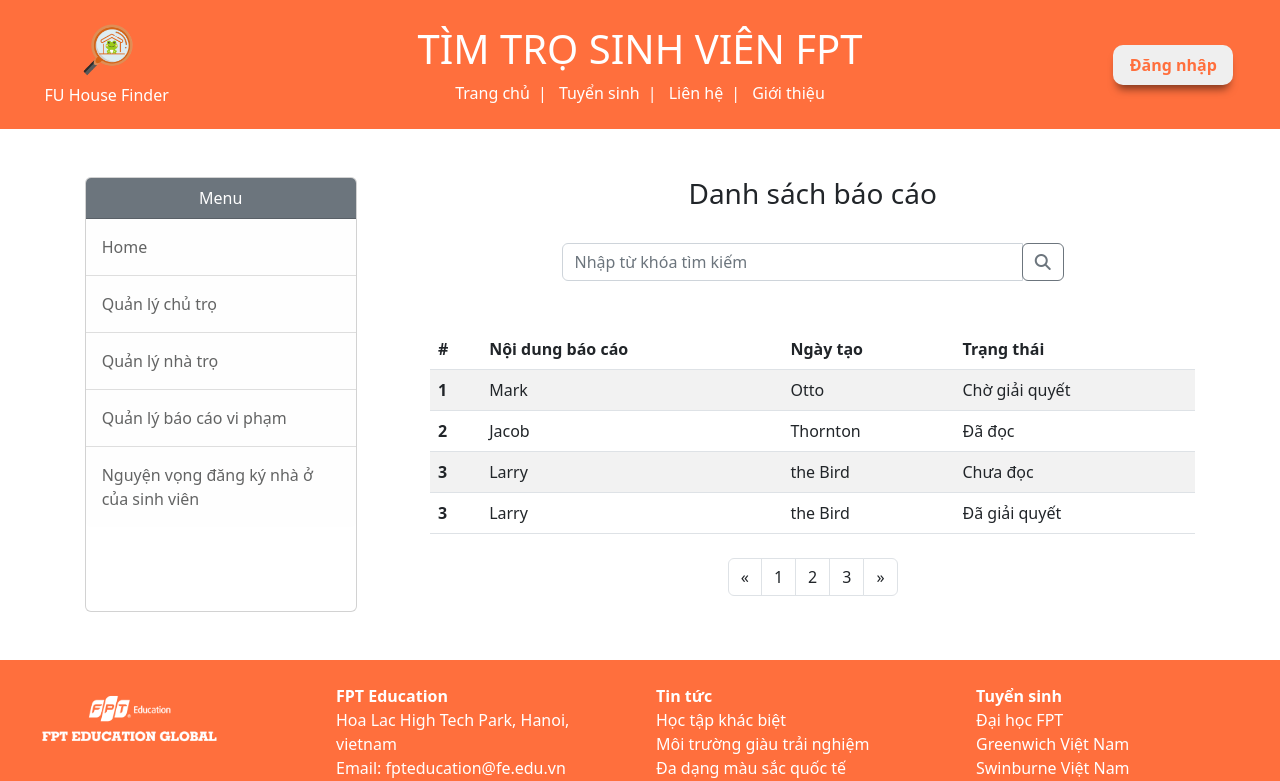
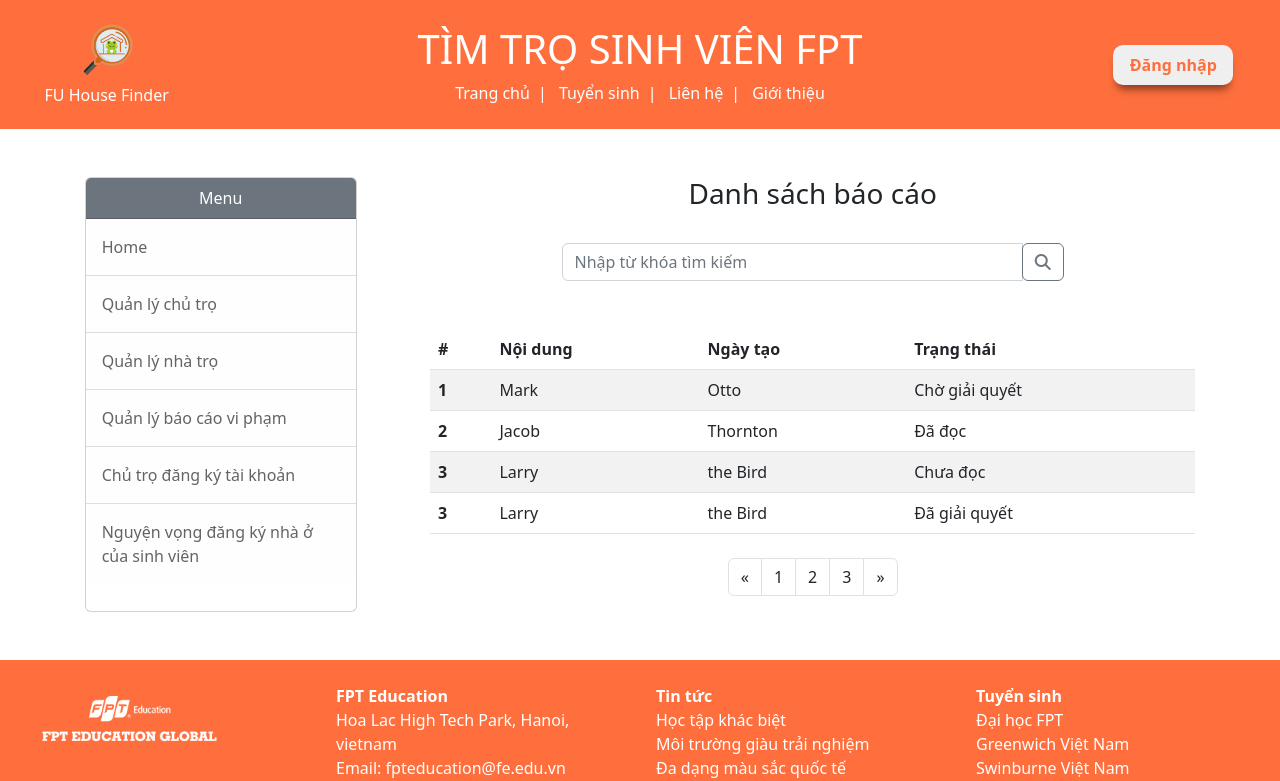
Before and after one commit to nguyenthegiang/fu-house-finder, an Angular app in the folder house-finder-client/: page /Staff/list-report in a window 1280 px wide. Shown: the top 781 px of the page. Built offline with nearby package versions, Linux system fonts and the light colour scheme.

Commit message:
(Staff) Update sidebar

```diff
--- a/house-finder-client/src/app/Staff/dashboard/dashboard.component.html
+++ b/house-finder-client/src/app/Staff/dashboard/dashboard.component.html
@@ -9,6 +9,7 @@
         <a class="list-group-item list-group-item-action list-group-item-light p-3" href="/Staff/list-landlord">Quản lý chủ trọ</a>
         <a class="list-group-item list-group-item-action list-group-item-light p-3" href="/Staff/list-house">Quản lý nhà trọ</a>
         <a class="list-group-item list-group-item-action list-group-item-light p-3" href="/Staff/list-report">Quản lý báo cáo vi phạm</a>
+        <a class="list-group-item list-group-item-action list-group-item-light p-3" href="/Staff/list-landlord-signup-request">Chủ trọ đăng ký tài khoản</a>
         <a class="list-group-item list-group-item-action list-group-item-light p-3" href="/Staff/list-order">Nguyện vọng đăng ký nhà ở của sinh viên</a>
       </ul>
     </div>
--- a/house-finder-client/src/app/Staff/list-house/list-house.component.html
+++ b/house-finder-client/src/app/Staff/list-house/list-house.component.html
@@ -9,6 +9,7 @@
         <a class="list-group-item list-group-item-action list-group-item-light p-3" href="/Staff/list-landlord">Quản lý chủ trọ</a>
         <a class="list-group-item list-group-item-action list-group-item-light p-3" href="/Staff/list-house">Quản lý nhà trọ</a>
         <a class="list-group-item list-group-item-action list-group-item-light p-3" href="/Staff/list-report">Quản lý báo cáo vi phạm</a>
+        <a class="list-group-item list-group-item-action list-group-item-light p-3" href="/Staff/list-landlord-signup-request">Chủ trọ đăng ký tài khoản</a>
         <a class="list-group-item list-group-item-action list-group-item-light p-3" href="/Staff/list-order">Nguyện vọng đăng ký nhà ở của sinh viên</a>
       </ul>
     </div>
--- a/house-finder-client/src/app/Staff/list-landlord/list-landlord.component.html
+++ b/house-finder-client/src/app/Staff/list-landlord/list-landlord.component.html
@@ -9,6 +9,7 @@
         <a class="list-group-item list-group-item-action list-group-item-light p-3" href="/Staff/list-landlord">Quản lý chủ trọ</a>
         <a class="list-group-item list-group-item-action list-group-item-light p-3" href="/Staff/list-house">Quản lý nhà trọ</a>
         <a class="list-group-item list-group-item-action list-group-item-light p-3" href="/Staff/list-report">Quản lý báo cáo vi phạm</a>
+        <a class="list-group-item list-group-item-action list-group-item-light p-3" href="/Staff/list-landlord-signup-request">Chủ trọ đăng ký tài khoản</a>
         <a class="list-group-item list-group-item-action list-group-item-light p-3" href="/Staff/list-order">Nguyện vọng đăng ký nhà ở của sinh viên</a>
       </ul>
     </div>
--- a/house-finder-client/src/app/Staff/list-report/list-report.component.html
+++ b/house-finder-client/src/app/Staff/list-report/list-report.component.html
@@ -9,6 +9,7 @@
         <a class="list-group-item list-group-item-action list-group-item-light p-3" href="/Staff/list-landlord">Quản lý chủ trọ</a>
         <a class="list-group-item list-group-item-action list-group-item-light p-3" href="/Staff/list-house">Quản lý nhà trọ</a>
         <a class="list-group-item list-group-item-action list-group-item-light p-3" href="/Staff/list-report">Quản lý báo cáo vi phạm</a>
+        <a class="list-group-item list-group-item-action list-group-item-light p-3" href="/Staff/list-landlord-signup-request">Chủ trọ đăng ký tài khoản</a>
         <a class="list-group-item list-group-item-action list-group-item-light p-3" href="/Staff/list-order">Nguyện vọng đăng ký nhà ở của sinh viên</a>
       </ul>
     </div>
@@ -67,7 +68,7 @@
           <thead>
             <tr>
               <th scope="col">#</th>
-              <th scope="col">Nội dung báo cáo</th>
+              <th scope="col">Nội dung</th>
               <th scope="col">Ngày tạo</th>
               <th scope="col">Trạng thái</th>
             </tr>
```
